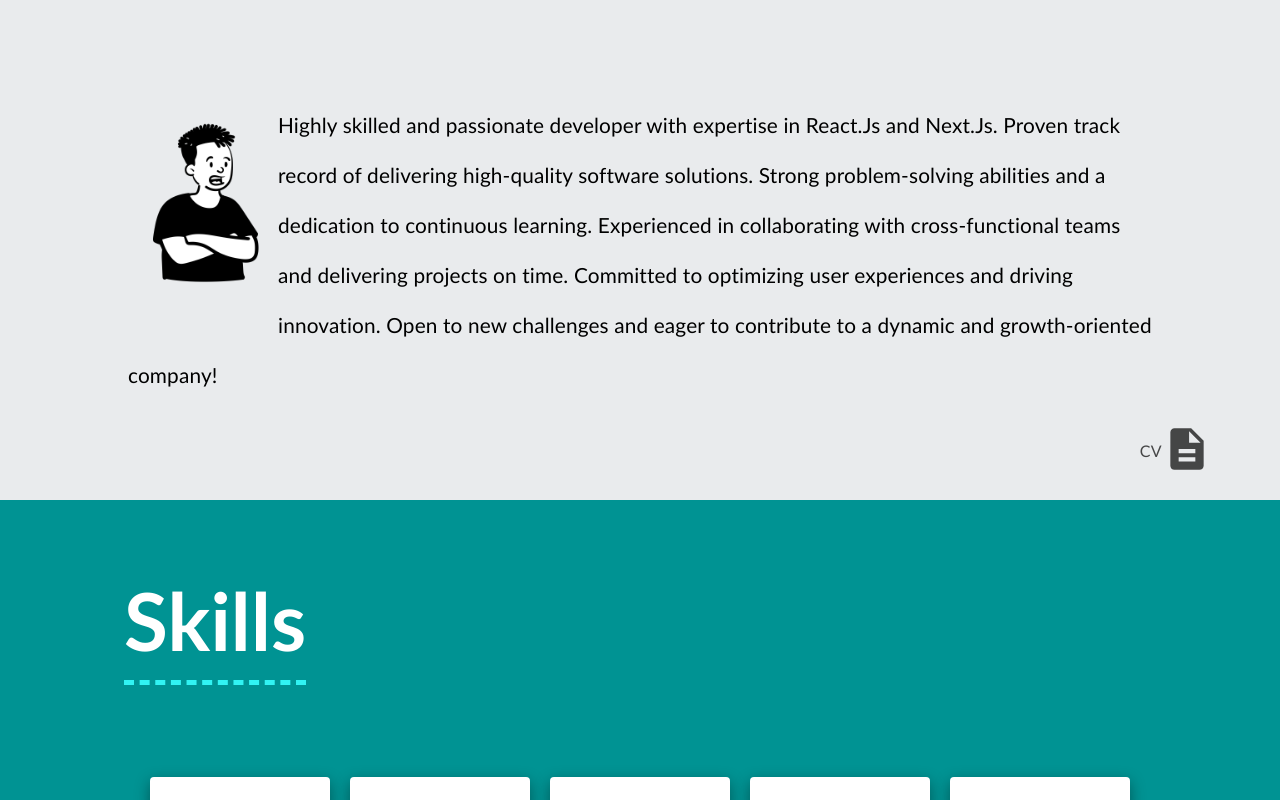
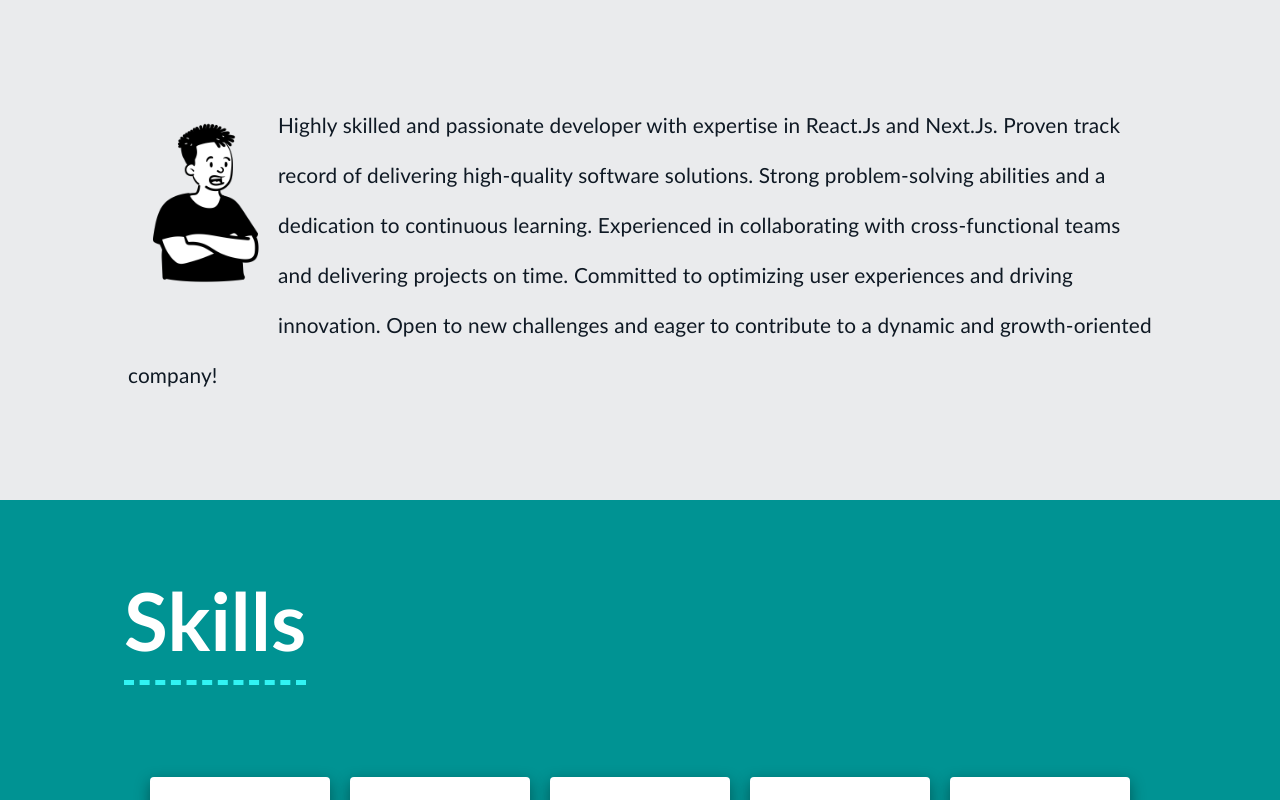
Before and after one commit to sina-olfati/sina-olfati-site, a React (Create React App) app: page /sina-olfati-site/resume in a window 1280 px wide. Shown: the top 800 px of the page. Built offline with nearby package versions, Linux system fonts and the light colour scheme; a web font is replaced by a local one.

Commit message:
Resume: Description: completed Dark mode

```diff
--- a/src/components/resume/Describe.css
+++ b/src/components/resume/Describe.css
@@ -1,6 +1,6 @@
 .describe-container {
     height: 500px;
-    background-color: #e9ebed;
+    background-color: var(--mui-palette-secondary-main);
     position: relative;
     display: flex;
     justify-content: center;
@@ -31,7 +31,7 @@
     font-size: 1.3rem;
     font-weight: 300;
     line-height: 50px;
-    color: black;
+    color: var(--mui-palette-info-main);
 }
 
 /* file */
--- a/src/components/resume/Describe.tsx
+++ b/src/components/resume/Describe.tsx
@@ -34,14 +34,14 @@ const Describe = () => {
         <p>{t("resume-describtion")}</p>
       </div>
 
-      <div className='file' lang={language}>
+      {/* <div className='file' lang={language}>
         <a href={SinaOlfatiResume} download={SinaOlfatiResume}>
           <Button>
             <DescriptionIcon />
             <p>{t("download-cv")}</p>
           </Button>
         </a>
-      </div>
+      </div> */}
 
     </div>
   )
```
